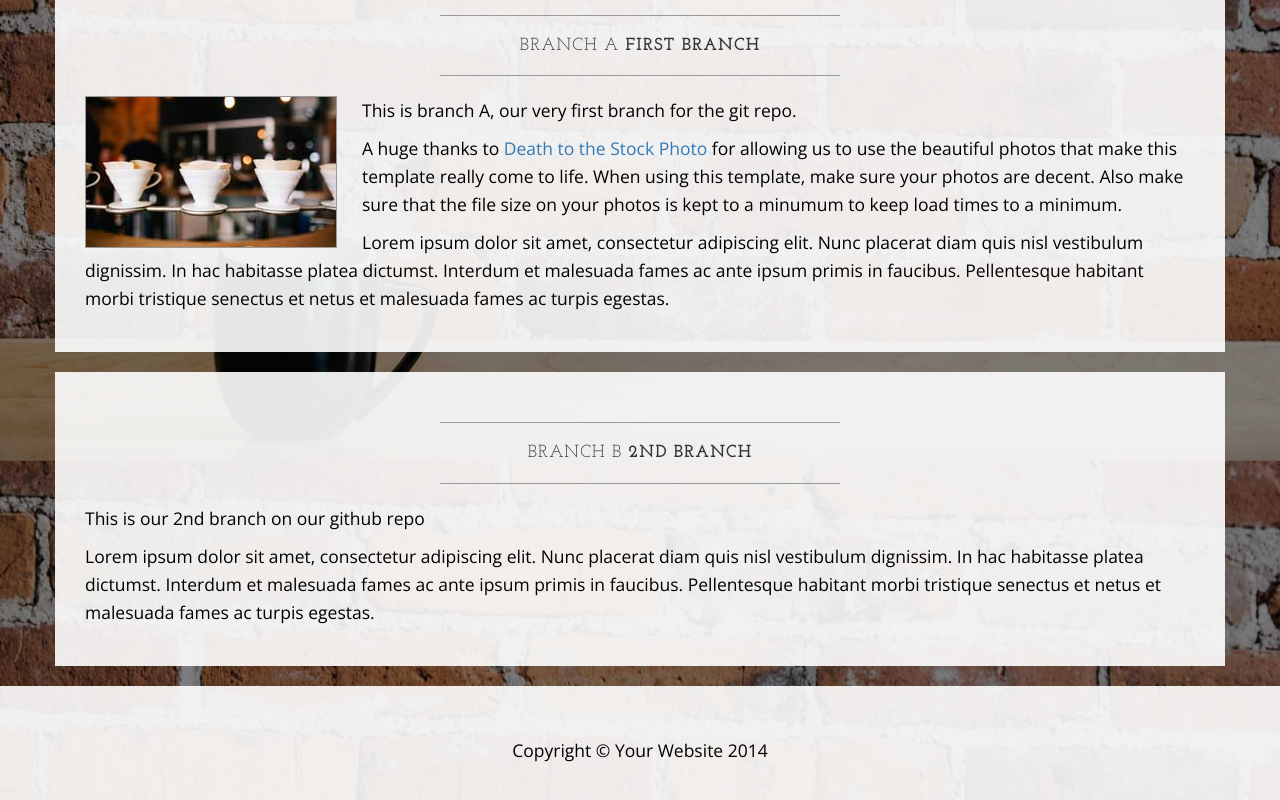
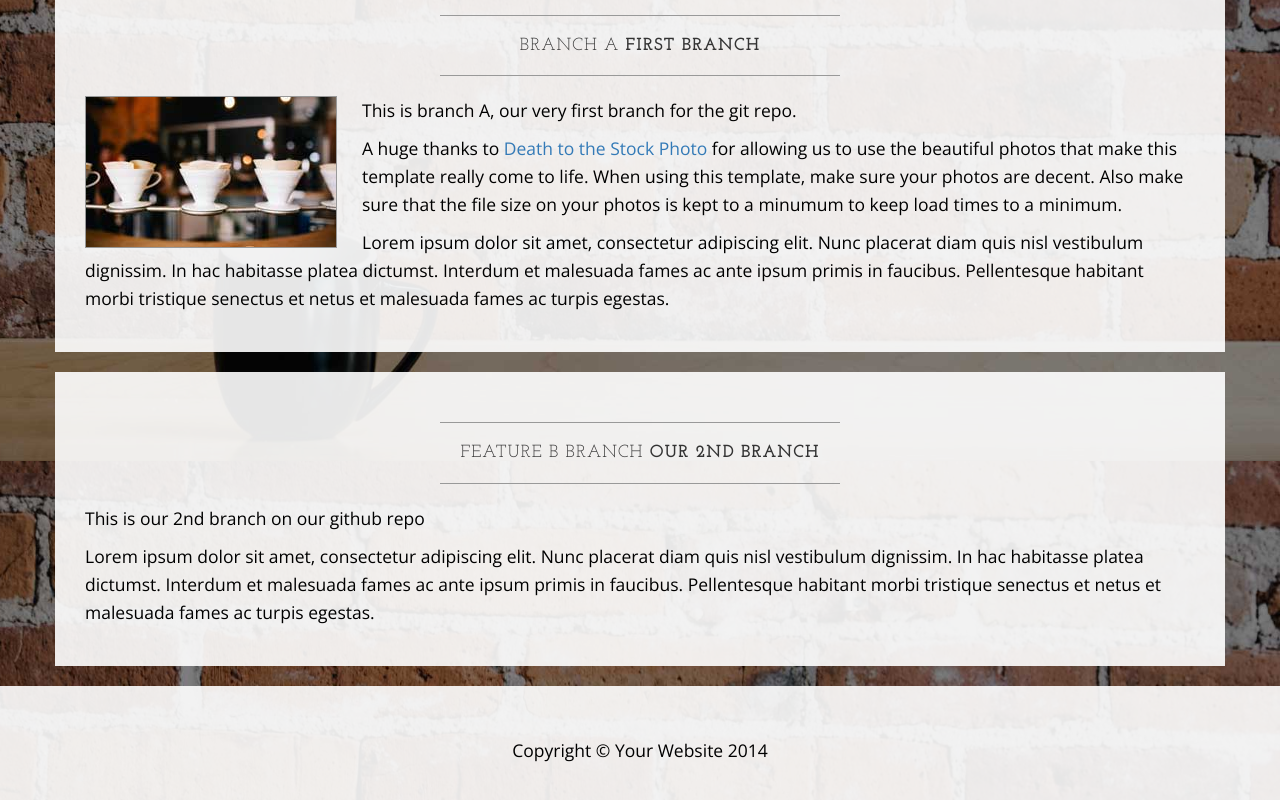
Before and after one commit to Kauress/Learnable-Git-Course, a plain HTML site: page index.html in a window 1280 px wide. Shown: the part 1139-1939 px from the top of the page. Drawn offline with nearby package versions, Linux system fonts and the light colour scheme.

Commit message:
Our first commit for feature B branch

```diff
--- a/index.html
+++ b/index.html
@@ -142,8 +142,8 @@
             <div class="box">
                 <div class="col-lg-12">
                     <hr>
-                    <h2 class="intro-text text-center">Branch B
-                        <strong>2nd branch</strong>
+                    <h2 class="intro-text text-center"> Feature B Branch
+                        <strong> Our 2nd branch</strong>
                     </h2>
                     <hr>
                     <p>This is our 2nd branch on our github repo </p>
```
